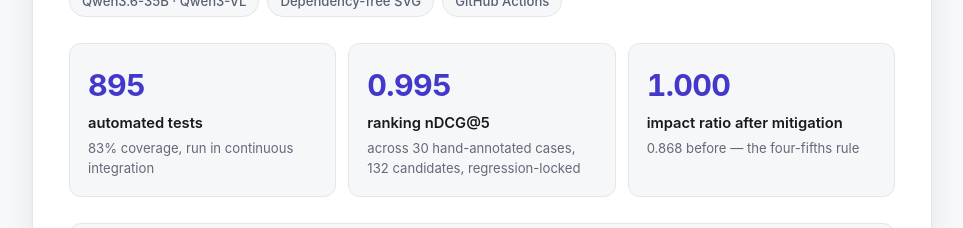
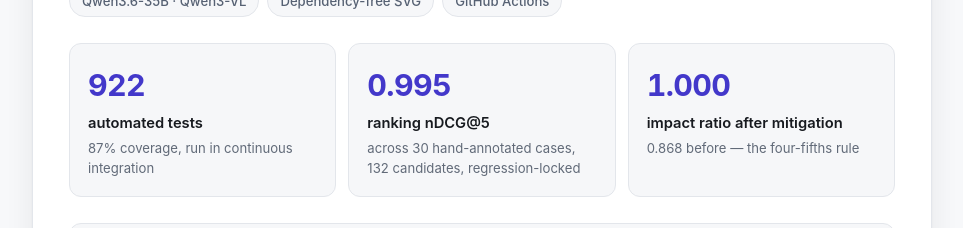
Before and after one commit to baDrsh531/baDrsh531.github.io, a React (Vite) app: page / in a window 1280 px wide. Shown: the part 1500-1728 px from the top of the page, without its empty margins (158-1121 px from the left). Built offline with nearby package versions, Linux system fonts and the light colour scheme.

Commit message:
Recrutement.IA : 922 tests, 87 % de couverture

```diff
--- a/recruitmentProject.js
+++ b/recruitmentProject.js
@@ -16,7 +16,7 @@ export const recruitmentProject = {
       "Trier des CV avec un modèle de langage est facile ; obtenir un résultat qu'on puisse défendre l'est beaucoup moins — la note change d'une exécution à l'autre, et rien ne dit d'où elle vient. Ici le score est calculé par un moteur déterministe à partir de poids explicites, le modèle se contente de le commenter, et aucune donnée extraite d'un CV n'est retenue sans une citation retrouvée mot pour mot dans le document. La qualité du classement et l'effet des attributs identitaires sont mesurés sur des jeux annotés puis verrouillés en intégration continue : le tri de candidatures étant un système d'IA à haut risque au sens de l'AI Act, la supervision humaine n'est pas une intention mais un comportement — écarter un candidat demande un motif écrit, un compte non habilité se voit refuser l'action et le refus est journalisé, et chaque dossier porte une échéance de conservation qu'une purge quotidienne fait respecter.",
     stack: ["Python 3.11", "Django 5", "DRF", "Celery", "PyMuPDF", "python-docx", "pytest", "llama.cpp", "Qwen3.6-35B · Qwen3-VL", "SVG sans dépendance", "GitHub Actions"],
     metrics: [
-      { value: "895", label: "tests automatisés", detail: "83 % de couverture, exécutés en intégration continue" },
+      { value: "922", label: "tests automatisés", detail: "87 % de couverture, exécutés en intégration continue" },
       { value: "0,995", label: "nDCG@5 du classement", detail: "sur 30 cas annotés à la main, 132 candidats, non-régression verrouillée" },
       { value: "1,000", label: "ratio d'impact après atténuation", detail: "0,868 avant — règle dite des quatre cinquièmes" },
     ],
@@ -152,7 +152,7 @@ Classement          Qwen3.6-35B
       "Ranking CVs with a language model is easy; getting a result you can defend is much harder — the score shifts between runs, and nothing says where it came from. Here the score is computed by a deterministic engine from explicit weights, the model only comments on it, and no data extracted from a CV is kept without a quote found verbatim in the document. Ranking quality and the effect of identity attributes are measured on annotated datasets and locked in continuous integration: since CV screening is a high-risk AI system under the EU AI Act, human oversight is a behaviour rather than an intention — rejecting a candidate requires a written reason, an account without the right is refused the action and the refusal is logged, and every file carries a retention deadline that a daily purge enforces.",
     stack: ["Python 3.11", "Django 5", "DRF", "Celery", "PyMuPDF", "python-docx", "pytest", "llama.cpp", "Qwen3.6-35B · Qwen3-VL", "Dependency-free SVG", "GitHub Actions"],
     metrics: [
-      { value: "895", label: "automated tests", detail: "83% coverage, run in continuous integration" },
+      { value: "922", label: "automated tests", detail: "87% coverage, run in continuous integration" },
       { value: "0.995", label: "ranking nDCG@5", detail: "across 30 hand-annotated cases, 132 candidates, regression-locked" },
       { value: "1.000", label: "impact ratio after mitigation", detail: "0.868 before — the four-fifths rule" },
     ],
```
